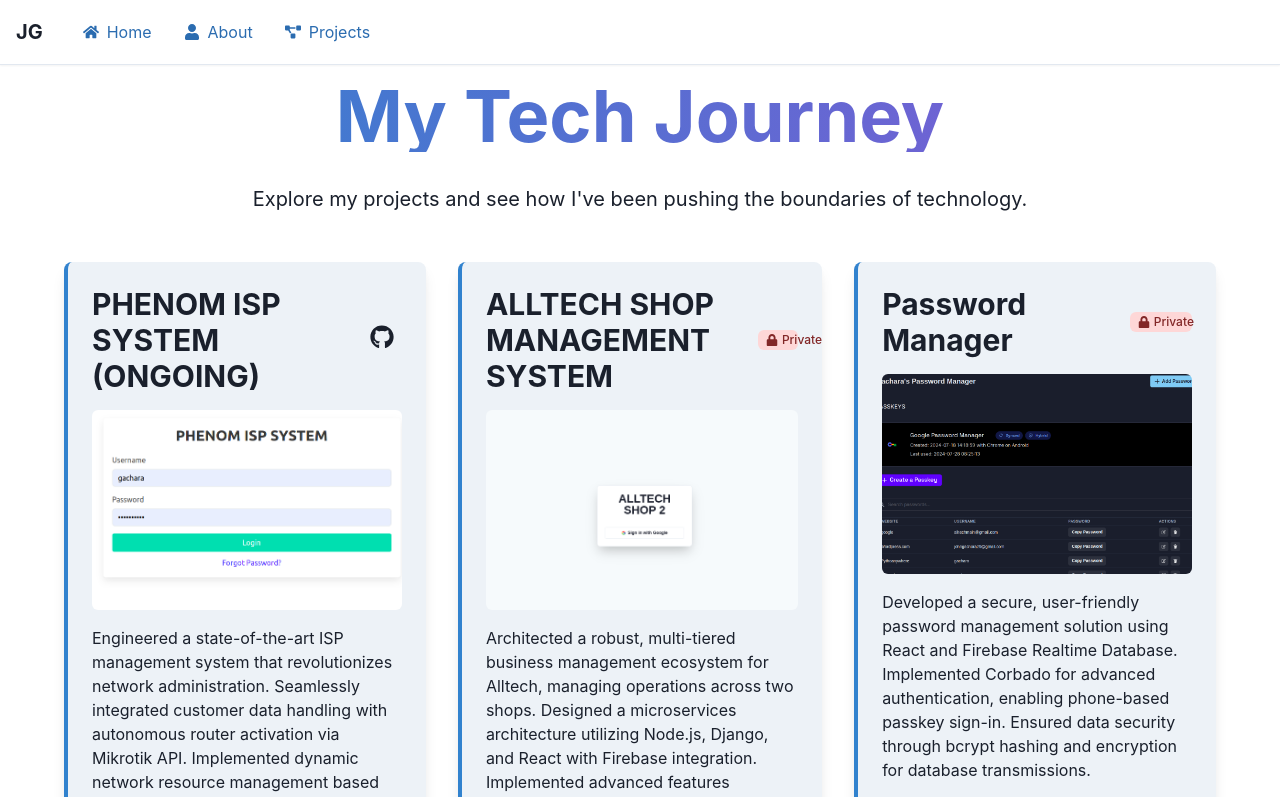
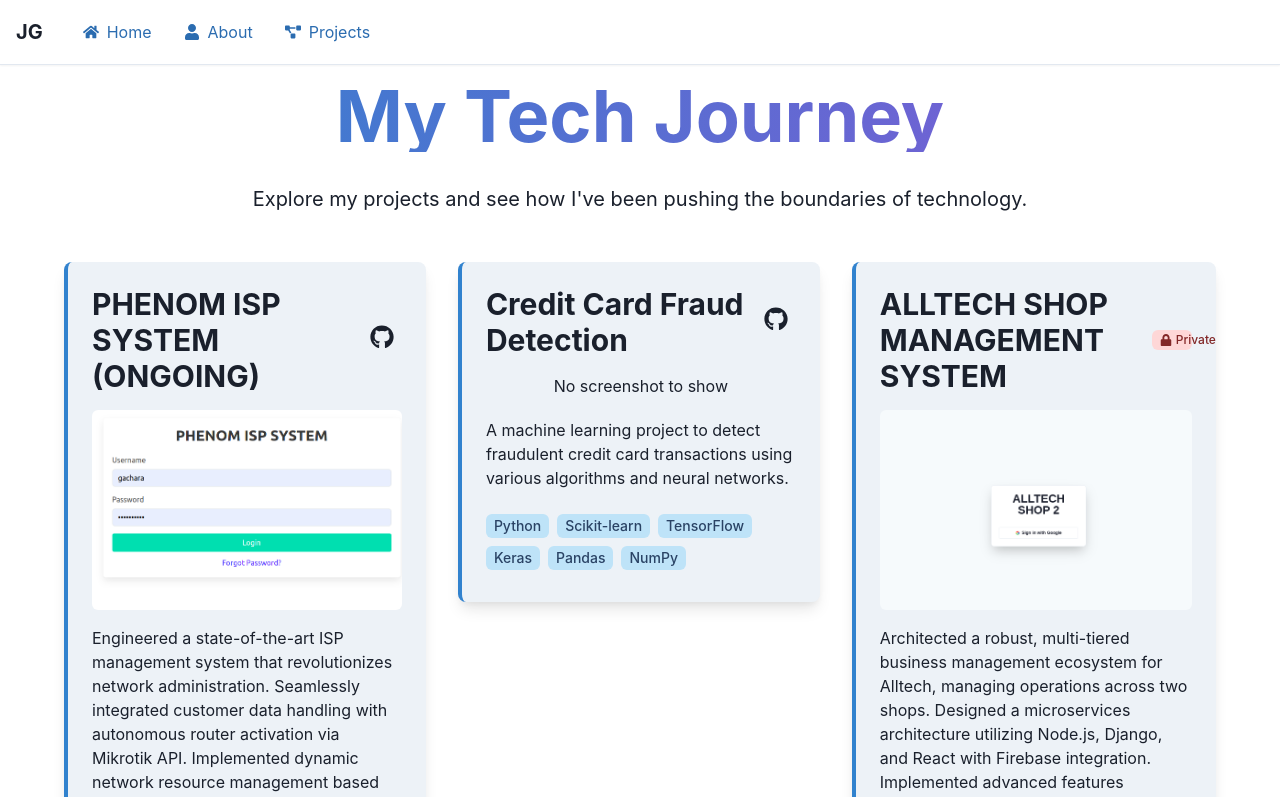
Before and after one commit to johngachara/Gachara, a React (Create React App) app: page /Projects in a window 1280 px wide. Shown: the top 797 px of the page. Built offline with nearby package versions, Linux system fonts and the light colour scheme.

Commit message:
Update ProjectsPage.js

```diff
--- a/src/components/ProjectsPage.js
+++ b/src/components/ProjectsPage.js
@@ -95,6 +95,12 @@
             githubLink: "https://github.com/patmuchiri/phenom_isp_software",
             technologies: ["Django", "ROUTEROS", "PESA-PAL API"],
             screenshot: require('../screenshots/phenom.png')
+        },
+        {
+             title: "Credit Card Fraud Detection",
+            description: "A machine learning project to detect fraudulent credit card transactions using various algorithms and neural networks.",
+            technologies: ["Python", "Scikit-learn", "TensorFlow", "Keras", "Pandas", "NumPy"],
+              githubLink: "https://github.com/johngachara/credit_card_fraud_detection",
         },
         {
             title: "ALLTECH SHOP MANAGEMENT SYSTEM",
```
